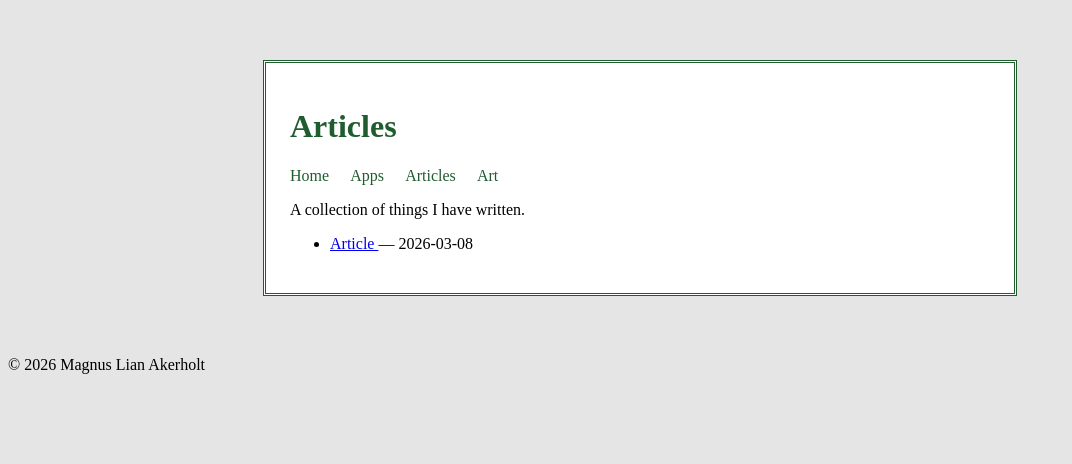
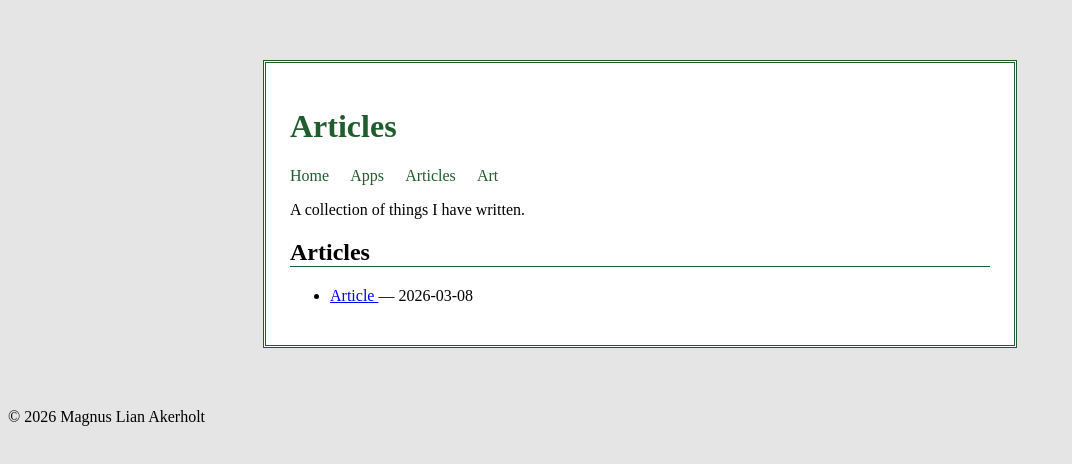
Before and after one commit to mlakerholt/mlakerholt.github.io, a plain HTML site: page articles/index.html in a window 1280 px wide. Shown: the whole page, without its empty margins (0-1072 px from the left). Drawn offline with Linux system fonts and the light colour scheme.

Commit message:
Update index.html

```diff
--- a/articles/index.html
+++ b/articles/index.html
@@ -25,6 +25,7 @@
 A collection of things I have written.
 </p>
 
+<h2>Articles</h2>
 <ul>
 
 <li>
```
